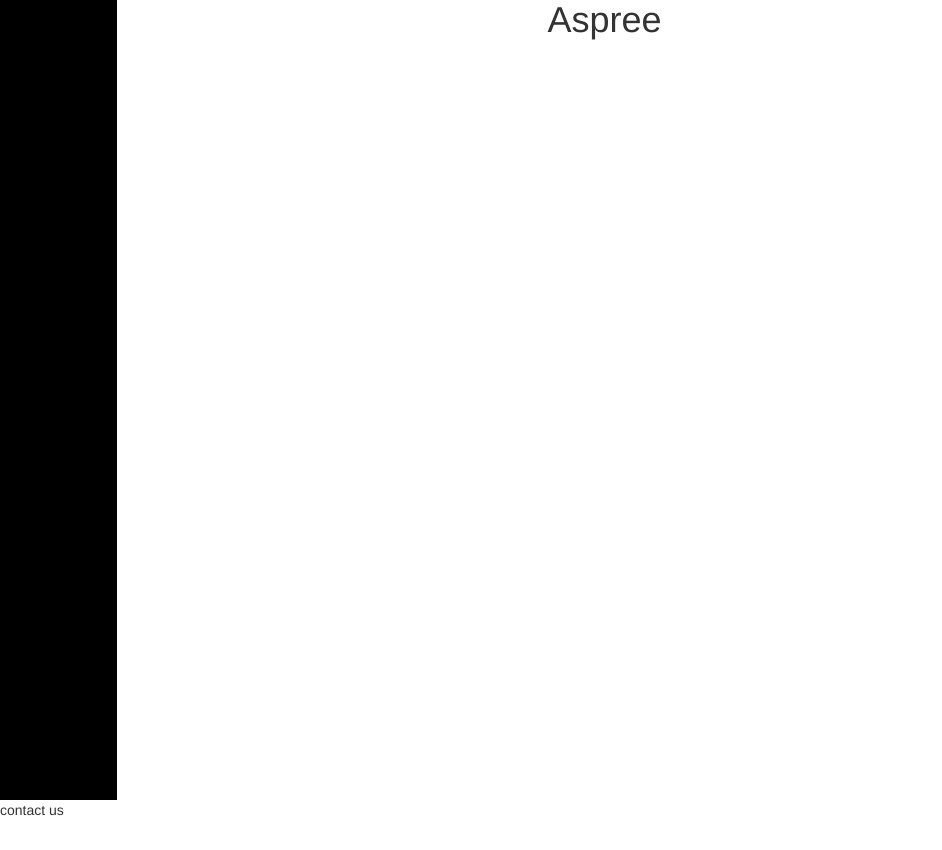
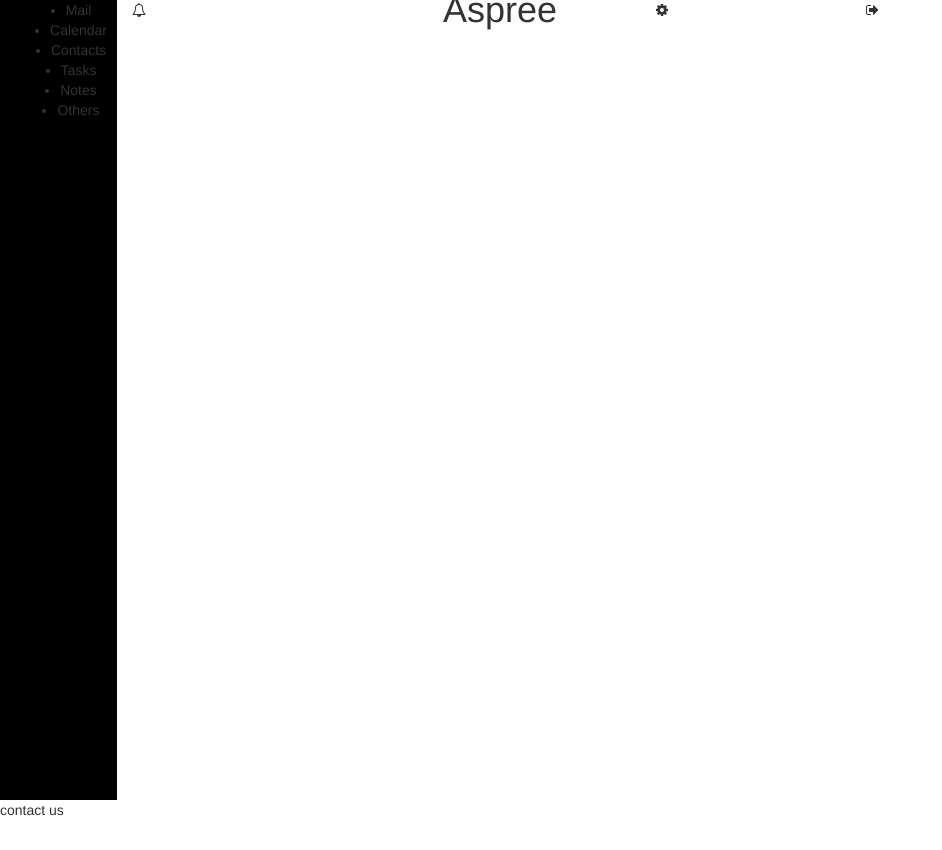
Before and after one commit to seena94/aspree, a website: page index.html in a window 1280 px wide. Shown: the whole page, without its empty margins (0-942 px from the left). Drawn offline with nearby package versions, Linux system fonts and the light colour scheme.

Commit message:
styles added for sidebar and header

```diff
--- a/index.html
+++ b/index.html
@@ -8,6 +8,7 @@
 	<link rel="stylesheet" href="https://maxcdn.bootstrapcdn.com/bootstrap/3.3.7/css/bootstrap.min.css">
   	<script src="https://ajax.googleapis.com/ajax/libs/jquery/3.2.0/jquery.min.js"></script>
   	<script src="https://maxcdn.bootstrapcdn.com/bootstrap/3.3.7/js/bootstrap.min.js"></script>
+  	<link rel="stylesheet" href="https://maxcdn.bootstrapcdn.com/font-awesome/4.7.0/css/font-awesome.min.css">
 	<link rel="stylesheet" type="text/css" href="css/style.css">
 </head>
 
@@ -15,9 +16,20 @@
 <div class="container">
 	<div class="row">
 		<div class="col-sm-2 sidebar-nav">
+			<ul class="menu-section">
+				<li class="menu-list">Mail</li>
+				<li class="menu-list">Calendar</li>
+				<li class="menu-list">Contacts</li>
+				<li class="menu-list">Tasks</li>
+				<li class="menu-list">Notes</li>
+				<li class="menu-list">Others</li>
+			</ul>
 		</div>
 		<div class="col-md-10 horizontal-header">
-			<h1 class="text-center text-capitalize">aspree</h1>
+			<i class="fa fa-bell-o header-content" aria-hidden="true"></i>
+			<h1 class="text-center header-content text-capitalize">aspree</h1>
+			<i class="fa fa-cog header-content" aria-hidden="true"></i>
+			<i class="fa fa-sign-out header-content" aria-hidden="true"></i>
 		</div>
 	</div>
 </div>
--- a/scss/style.scss
+++ b/scss/style.scss
@@ -21,13 +21,33 @@
 }
 
 .sidebar-nav {
-	background: black;
+	background: #000;
 	height: 100%;
 	width: 10%;
+
+	.menu-section {
+		display: flex;
+		flex-direction: column;
+		flex-wrap: nowrap;
+		justify-content: center;
+
+		.menu-list {
+			align-self: center;
+		}
+	}
 }
 
 .horizontal-header {
 	height: 20px;
+	display: flex;
+	flex-wrap: nowrap;
+	flex-direction: row;
+	justify-content: space-between;
+	align-items: center;
+
+	.header-content {
+		flex: 1 0 auto;
+	}
 }
 
 .footer-section {
```
Also changed, not shown: css/style.css.
